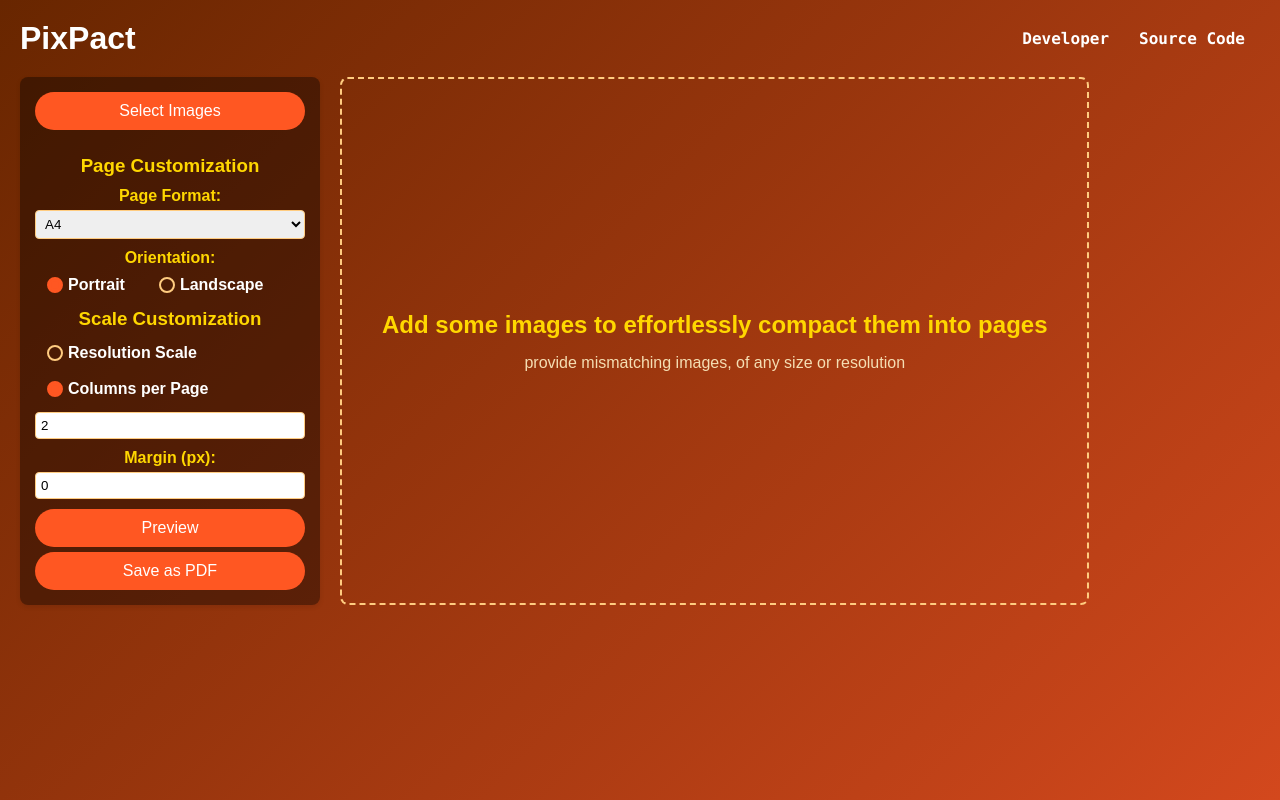
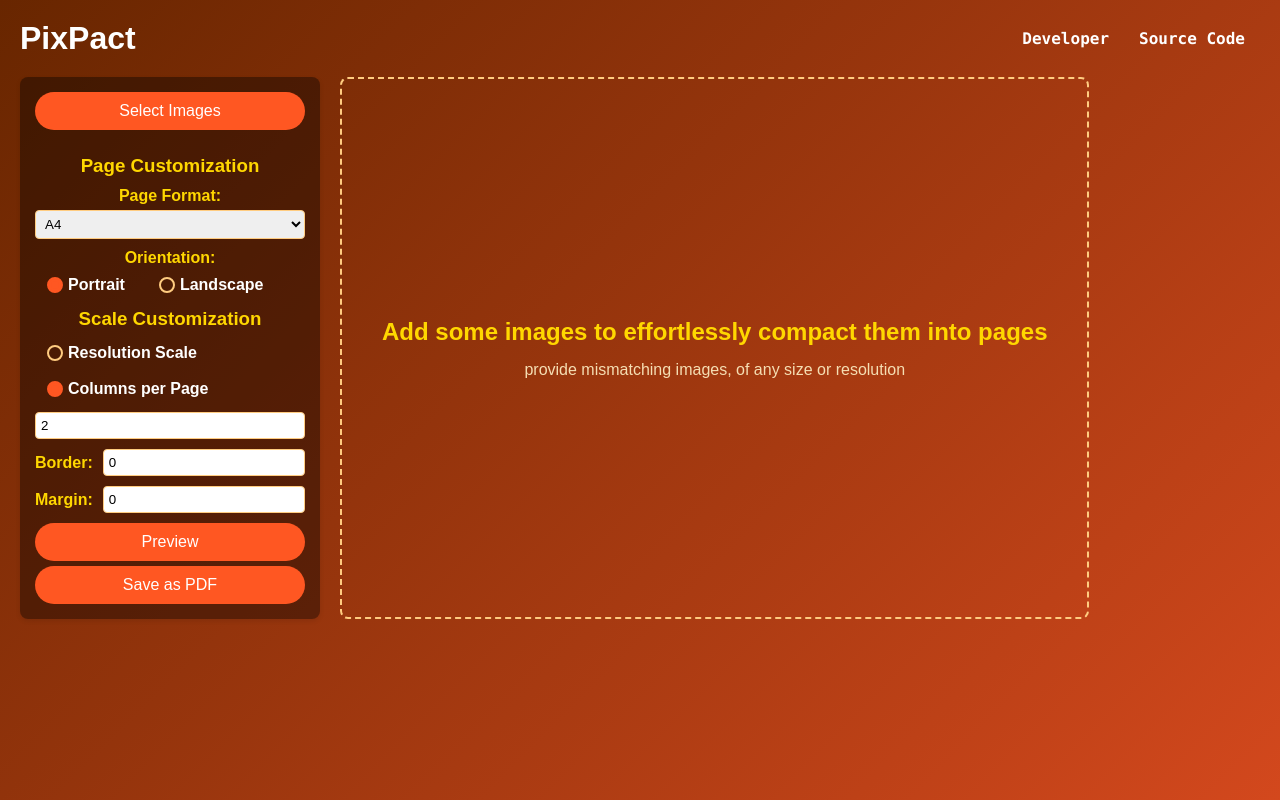
Before and after one commit to legendsayantan/PixPact, a React (Create React App) app: page / in a window 1280 px wide. Built offline with nearby package versions, Linux system fonts and the light colour scheme.

Commit message:
border and margin added

```diff
--- a/src/PixPact.css
+++ b/src/PixPact.css
@@ -79,10 +79,11 @@
     color: #FFD700;
 }
 
-.custom-dimensions{
+.hrzntl{
     display: flex;
     flex-direction: row;
-    gap: 5px;
+    align-items: center;
+    gap: 10px;
 }
 
 /* Styled input and select */
--- a/src/PixPact.jsx
+++ b/src/PixPact.jsx
@@ -51,6 +51,7 @@ const PixPact = () => {
     const [orientation, setOrientation] = useState("portrait");
     const [customPageWidth, setCustomPageWidth] = useState('');
     const [customPageHeight, setCustomPageHeight] = useState('');
+    const [pageBorder, setPageBorder] = useState(0);
     const [imageMargin, setImageMargin] = useState(0);
     const [popupImageIndex, setPopupImageIndex] = useState(null);
     const [calcPages, setCalcPages] = useState(null);
@@ -116,6 +117,11 @@ const PixPact = () => {
             [pageWidth, pageHeight] = [pageHeight, pageWidth];
         }
         const margin = parseFloat(imageMargin) || 0;
+        const borderValue = parseFloat(pageBorder) || 0;
+
+        // Define the available area inside the border.
+        const availableWidth = pageWidth - 2 * borderValue;
+        const availableHeight = pageHeight - 2 * borderValue;
 
         // Compute scaled dimensions for each image.
         const scaledImages = images.map((img, idx) => {
@@ -135,9 +141,9 @@ const PixPact = () => {
                     src: img.src
                 };
             } else {
-                // Fixed columns mode: compute a uniform width.
-                const effectivePageWidth = pageWidth - ((columnsPerPage - 1) * margin);
-                const newWidth = effectivePageWidth / columnsPerPage;
+                // Fixed columns mode: use availableWidth (accounting for border)
+                const effectivePageWidth = availableWidth - ((columnsPerPage - 1) * margin);
+                const newWidth = Math.floor(effectivePageWidth / columnsPerPage);
                 const scale = newWidth / img.width;
                 return {
                     index: idx,
@@ -148,32 +154,37 @@ const PixPact = () => {
             }
         });
 
-        // Check if any image is too big (ignoring margins).
-        const tooBig = scaledImages.find(img => img.width > pageWidth || img.height > pageHeight);
+        // Check if any image is too big for the available area (ignoring margins).
+        const tooBig = scaledImages.find(
+            (img) => img.width > availableWidth || img.height > availableHeight
+        );
         if (tooBig) {
-            alert("Image " + (tooBig.index + 1) + " is too big for the page. Please reduce scale.");
+            alert(
+                "Image " +
+                (tooBig.index + 1) +
+                " is too big for the page. Please reduce scale."
+            );
             return [];
         }
 
         // Optional: sort images (here, descending by area).
-        scaledImages.sort((a, b) => (b.width * b.height) - (a.width * a.height));
+        scaledImages.sort(
+            (a, b) => b.width * b.height - a.width * a.height
+        );
 
-        // The skyline array will hold segments of available space.
-        // Each node is an object: { x, width, y }.
-        // Initially, the entire top of the page is free.
-        let skyline = [{ x: 0, width: pageWidth, y: 0 }];
+        // Initialize the skyline to the top edge of the available area.
+        // The x coordinate starts at borderValue and spans availableWidth.
+        let skyline = [{ x: borderValue, width: availableWidth, y: borderValue }];
 
         // Find a placement for an image in the current skyline.
         const findPositionForImage = (img) => {
             let bestY = Infinity;
             let bestX = 0;
             let bestNodeIndex = -1;
-            // Look for a skyline segment where the image will fit horizontally.
             for (let i = 0; i < skyline.length; i++) {
-                let node = skyline[i];
+                const node = skyline[i];
                 if (node.width >= img.width) {
-                    // Candidate position is at (node.x, node.y).
-                    // We choose the one with the smallest y (and then leftmost x).
+                    // Choose the node with the smallest y (i.e. highest available position)
                     if (node.y < bestY || (node.y === bestY && node.x < bestX)) {
                         bestY = node.y;
                         bestX = node.x;
@@ -181,15 +192,19 @@ const PixPact = () => {
                     }
                 }
             }
-            if (bestNodeIndex === -1 || bestY + img.height > pageHeight) {
-                return null; // No fit found.
+            // Ensure the image fits vertically in the available area.
+            if (
+                bestNodeIndex === -1 ||
+                bestY + img.height > borderValue + availableHeight
+            ) {
+                return null;
             }
             return { x: bestX, y: bestY, nodeIndex: bestNodeIndex };
         };
 
-        // Update the skyline after placing an image at a given position.
+        // Update the skyline after placing an image, and inject a margin gap to the right.
         const updateSkyline = (pos, img) => {
-            // Create a new node representing the top edge of the placed image.
+            // New node represents the top edge of the placed image plus vertical margin.
             let newNode = {
                 x: pos.x,
                 width: img.width,
@@ -197,13 +212,22 @@ const PixPact = () => {
             };
 
             let newSkyline = [];
-            // Process each existing node.
             for (let node of skyline) {
-                // If node is completely to the left or right of the placed image, keep it.
+                // If the node is completely to the left or right of the placed image...
                 if (node.x + node.width <= pos.x || node.x >= pos.x + img.width) {
-                    newSkyline.push(node);
+                    // For nodes to the right, shift their x by the margin to maintain horizontal spacing.
+                    if (node.x >= pos.x + img.width) {
+                        newSkyline.push({
+                            x: node.x + margin,
+                            width: node.width,
+                            y: node.y
+                        });
+                    } else {
+                        newSkyline.push(node);
+                    }
                 } else {
-                    // If part of the node is to the left of the image, keep that segment.
+                    // The node overlaps with the placed image.
+                    // Left segment (if any)
                     if (node.x < pos.x) {
                         newSkyline.push({
                             x: node.x,
@@ -211,9 +235,9 @@ const PixPact = () => {
                             y: node.y
                         });
                     }
-                    // If part of the node is to the right of the image, keep that segment.
+                    // Right segment: start after the placed image plus horizontal margin.
                     let rightEdge = node.x + node.width;
-                    let newRightEdge = pos.x + img.width;
+                    let newRightEdge = pos.x + img.width + margin;
                     if (rightEdge > newRightEdge) {
                         newSkyline.push({
                             x: newRightEdge,
@@ -223,10 +247,9 @@ const PixPact = () => {
                     }
                 }
             }
-            // Add the new node.
             newSkyline.push(newNode);
 
-            // Merge adjacent nodes that have the same y.
+            // Merge adjacent nodes with the same y.
             newSkyline.sort((a, b) => a.x - b.x);
             let merged = [];
             for (let node of newSkyline) {
@@ -245,14 +268,13 @@ const PixPact = () => {
         const pages = [];
         let remaining = [...scaledImages];
 
-        // Continue placing images until all are placed.
+        // Pack images into pages using the skyline algorithm.
         while (remaining.length > 0) {
-            // Reset the skyline for a new page.
-            skyline = [{ x: 0, width: pageWidth, y: 0 }];
+            // Reset the skyline for a new page (starting at the border).
+            skyline = [{ x: borderValue, width: availableWidth, y: borderValue }];
             const pagePlacements = [];
             const newRemaining = [];
 
-            // Try to place each image.
             for (let img of remaining) {
                 let pos = findPositionForImage(img);
                 if (pos) {
@@ -266,7 +288,7 @@ const PixPact = () => {
                     });
                     updateSkyline(pos, img);
                 } else {
-                    // Defer image to the next page.
+                    // Defer the image to the next page.
                     newRemaining.push(img);
                 }
             }
@@ -276,6 +298,7 @@ const PixPact = () => {
         }
         return pages;
     };
+
 
 
 
@@ -399,7 +422,7 @@ const PixPact = () => {
                             </select>
                         </div>
                         {pageFormat === "Custom" && (
-                            <div className="form-group custom-dimensions">
+                            <div className="form-group hrzntl">
                                 <input
                                     type="number"
                                     placeholder="Width (mm)"
@@ -489,8 +512,17 @@ const PixPact = () => {
                         </div>
                     </div>
 
-                    <div className="form-group">
-                        <label>Margin (px):</label>
+                    <div className="form-group hrzntl">
+                        <label>Border:</label>
+                        <input
+                            type="number"
+                            value={pageBorder}
+                            onChange={(e) => setPageBorder(e.target.value)}
+                            className="styled-input"
+                        />
+                    </div>
+                    <div className="form-group hrzntl">
+                        <label>Margin:</label>
                         <input
                             type="number"
                             value={imageMargin}
```
